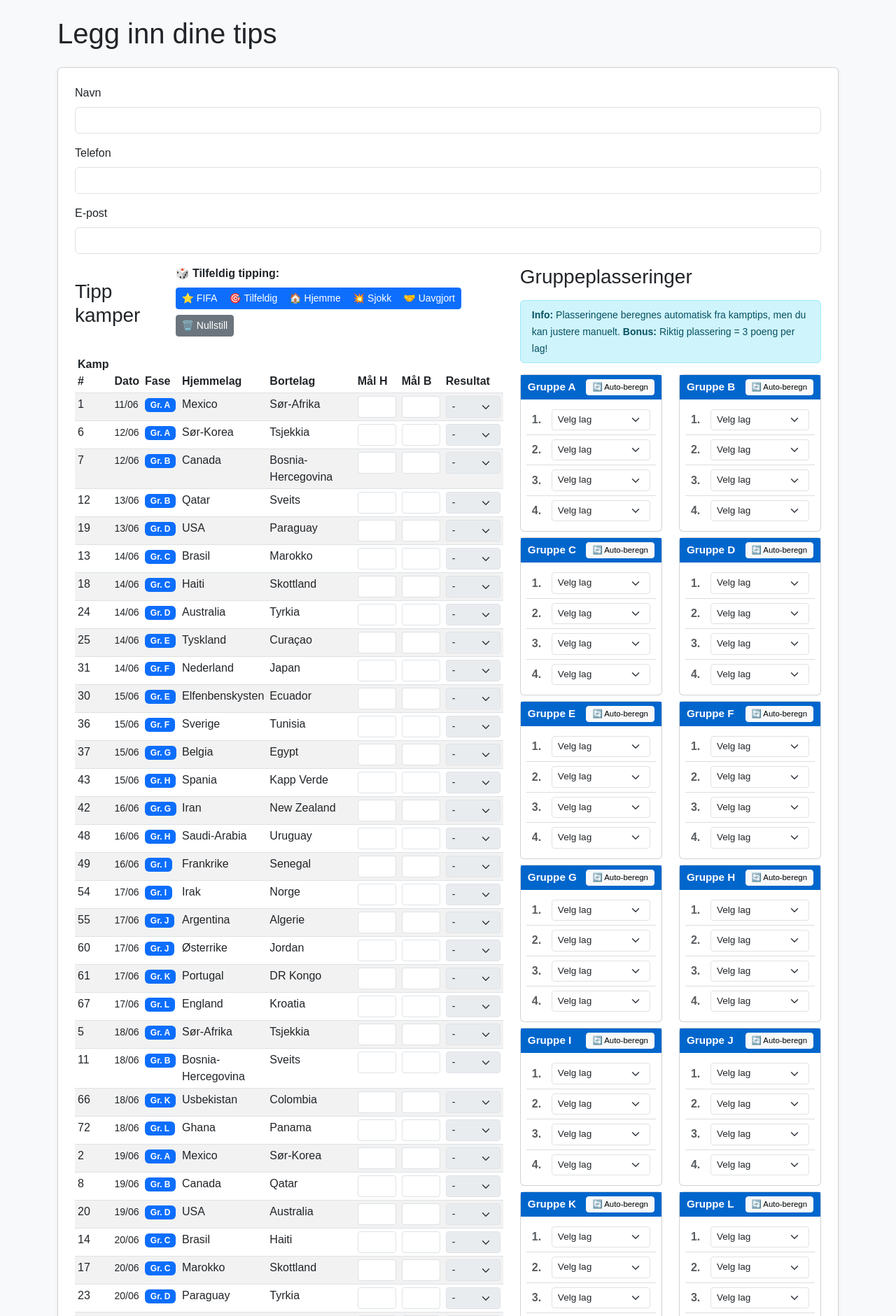
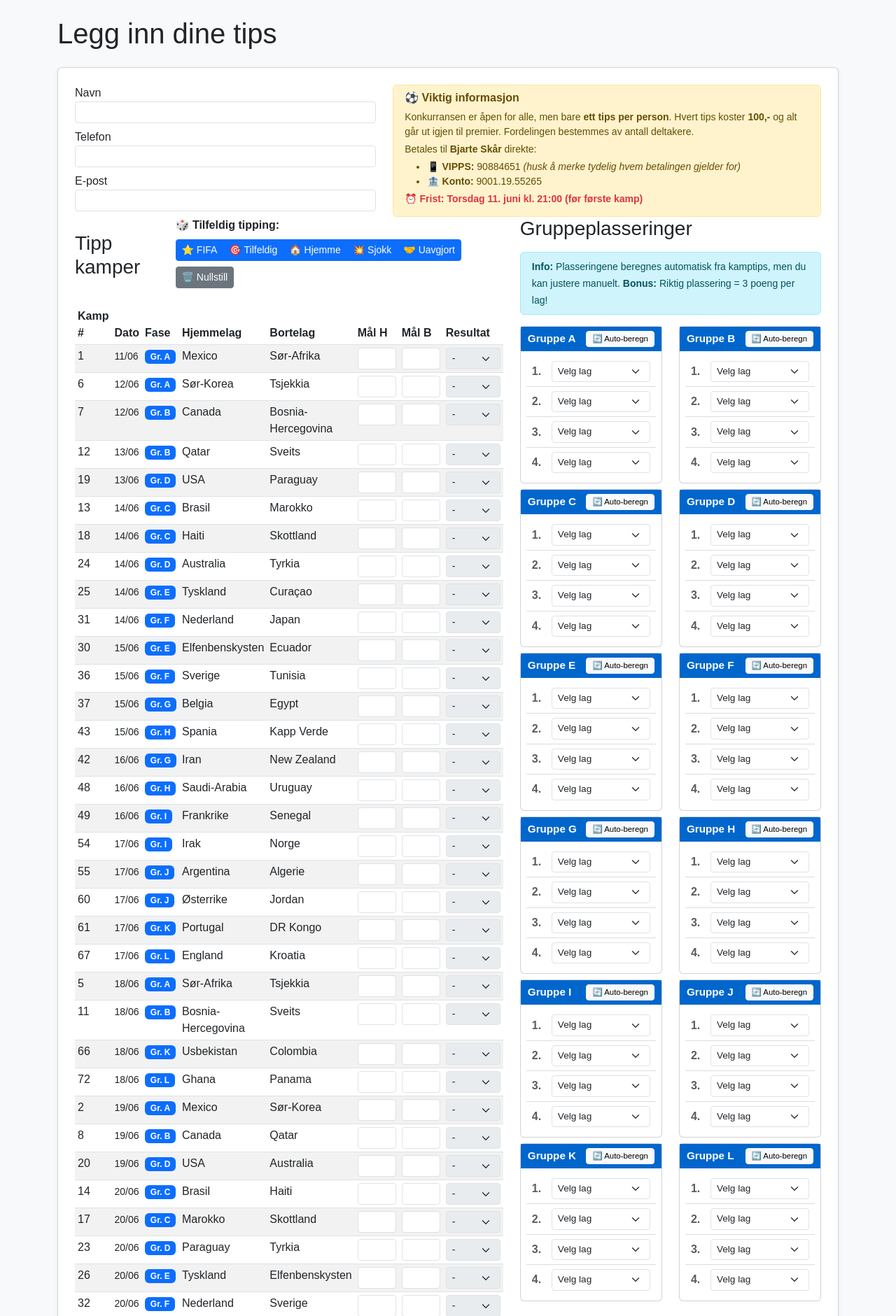
Before and after one commit to magnekofoed01/vmtipping2026, a Flask app: page / in a window 1280 px wide. Shown: the part 56-1937 px from the top of the page at 70% size. Run offline with Flask 3, Linux system fonts and the light colour scheme; some libraries are stand-ins or nearby versions.

Commit message:
Betalingsinformasjon på tips-siden, accordion forbedringer, fasit og gruppevisning

```diff
--- a/templates/index.html
+++ b/templates/index.html
@@ -75,17 +75,33 @@
 <div class="container">
     <h1 class="mb-4">Legg inn dine tips</h1>
     <form method="POST" class="card p-4 shadow-sm">
-        <div class="mb-3">
-            <label class="form-label">Navn</label>
-            <input type="text" name="navn" class="form-control" required>
-        </div>
-        <div class="mb-3">
-            <label class="form-label">Telefon</label>
-            <input type="text" name="telefon" class="form-control" required>
-        </div>
-        <div class="mb-3">
-            <label class="form-label">E-post</label>
-            <input type="email" name="epost" class="form-control" required>
+        <div class="row">
+            <div class="col-md-5">
+                <div class="mb-2">
+                    <label class="form-label mb-0">Navn</label>
+                    <input type="text" name="navn" class="form-control form-control-sm" required>
+                </div>
+                <div class="mb-2">
+                    <label class="form-label mb-0">Telefon</label>
+                    <input type="text" name="telefon" class="form-control form-control-sm" required>
+                </div>
+                <div class="mb-2">
+                    <label class="form-label mb-0">E-post</label>
+                    <input type="email" name="epost" class="form-control form-control-sm" required>
+                </div>
+            </div>
+            <div class="col-md-7">
+                <div class="alert alert-warning py-2 h-100 mb-0">
+                    <h6 class="fw-bold">⚽ Viktig informasjon</h6>
+                    <p class="mb-1 small">Konkurransen er åpen for alle, men bare <strong>ett tips per person</strong>. Hvert tips koster <strong>100,-</strong> og alt går ut igjen til premier. Fordelingen bestemmes av antall deltakere.</p>
+                    <p class="mb-1 small">Betales til <strong>Bjarte Skår</strong> direkte:</p>
+                    <ul class="mb-0 small">
+                        <li>📱 <strong>VIPPS:</strong> 90884651 <em>(husk å merke tydelig hvem betalingen gjelder for)</em></li>
+                        <li>🏦 <strong>Konto:</strong> 9001.19.55265</li>
+                    </ul>
+                    <p class="mb-0 mt-1 small text-danger fw-bold">⏰ Frist: Torsdag 11. juni kl. 21:00 (før første kamp)</p>
+                </div>
+            </div>
         </div>
 
         <div class="row">
```
